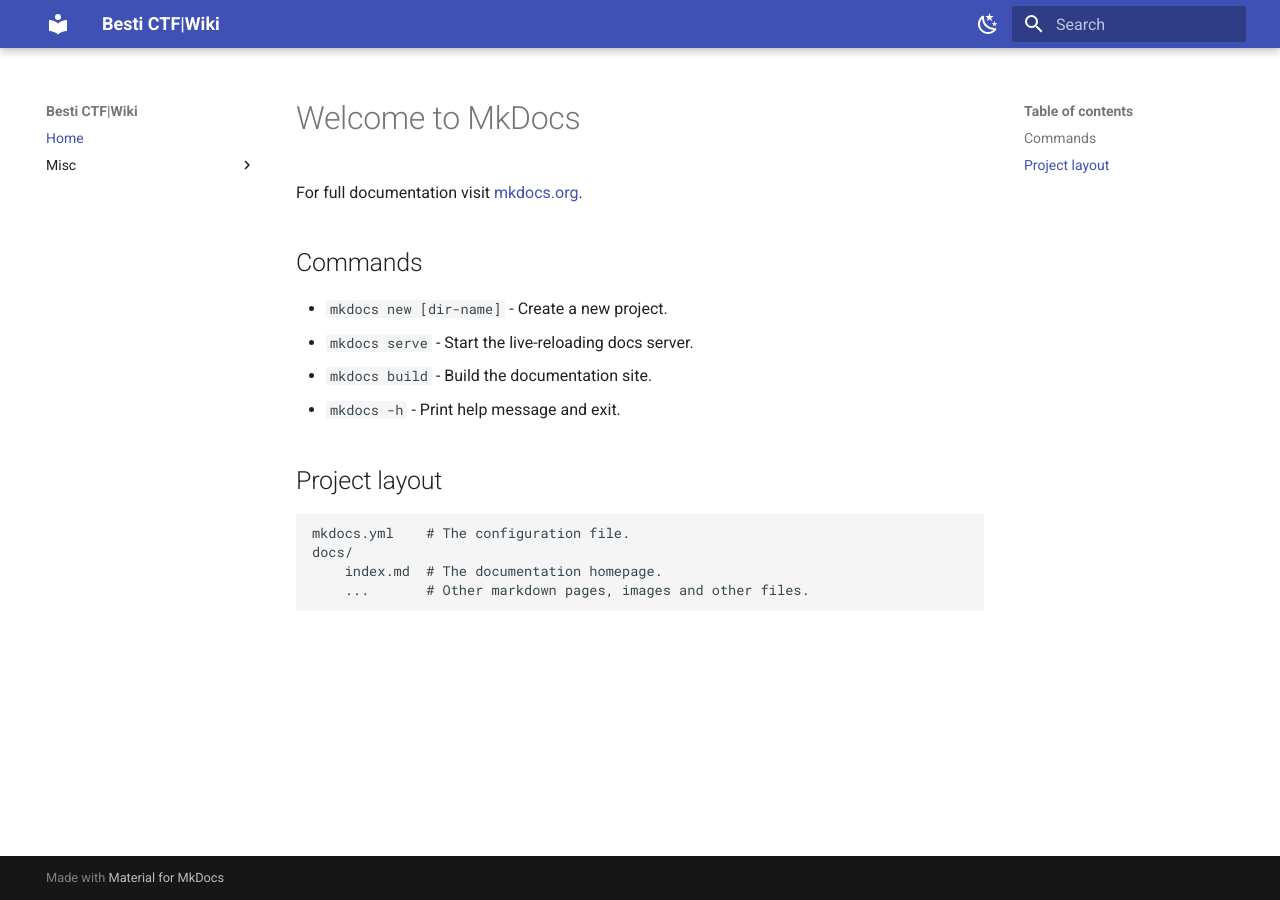
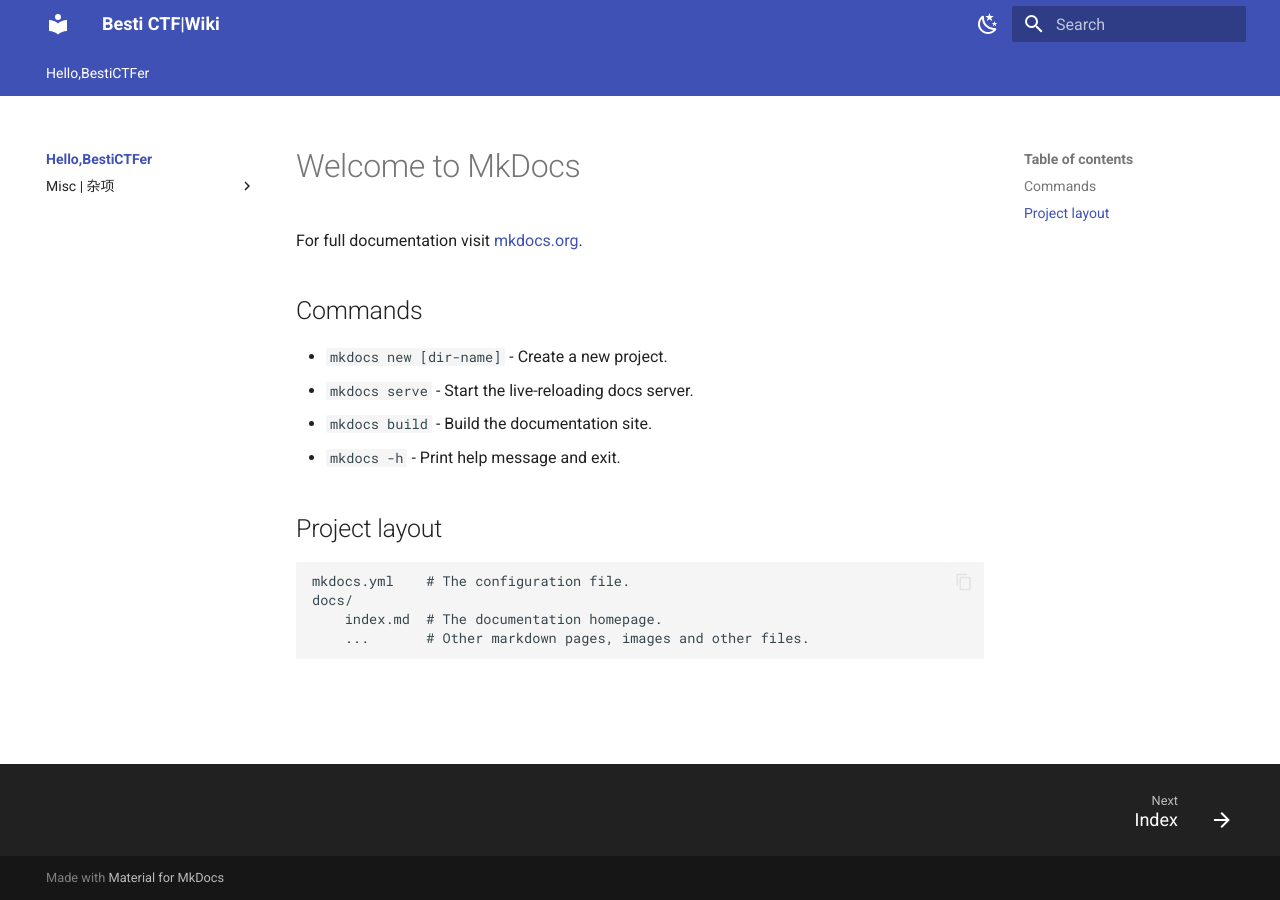
Before and after one commit to CHTXRT/BestiCTF-Wiki, an MkDocs documentation site: the page built from docs/index.md, in a window 1280 px wide. Built offline with MkDocs 1.6.1 and Material for MkDocs 9.7.7, drawn with Linux system fonts in a browser that asks for light colours.

Commit message:
内容填充

```diff
--- a/mkdocs.yml
+++ b/mkdocs.yml
@@ -2,6 +2,30 @@ site_name: Besti CTF|Wiki
 site_author: CHTXRT
 theme:
   name: material
+  features:
+  # - announce.dismiss        # 通知关闭
+  - content.action.edit       # 编辑操作
+  - content.action.view       # 查看操作
+  - content.code.annotate     # 代码注释
+  - content.code.copy         # 复制代码
+  - content.tabs.link         # 标签链接
+  - content.tooltips          # 工具提示
+  # - header.autohide         # 自动隐藏头部
+  # - navigation.expand       # 展开导航
+  - navigation.indexes        # 导航索引
+  - navigation.instant      # 即时导航
+  # - navigation.prune        # 导航修剪
+  # - navigation.sections     # 导航节
+  - navigation.tabs         # 导航标签
+  # - navigation.tabs.sticky  # 固定导航标签
+  - navigation.top            # 导航顶部
+  - navigation.footer         # 导航底部
+  - navigation.tracking       # 导航跟踪
+  - search.highlight          # 搜索高亮
+  - search.share              # 搜索分享
+  - search.suggest            # 搜索建议
+  - toc.follow                # 目录跟随
+  # - toc.integrate           # 目录整合
   palette:
     #primary: blue grey
 
@@ -18,6 +42,8 @@ theme:
         name: Switch to light mode
 
 nav:
-- Home: index.md
-- Misc:
-  - "Misc/CTF": Misc/index.md
+  - Hello,BestiCTFer:
+    - index.md
+    - Misc | 杂项:
+      - Misc/index.md
+      - 定级标准: Misc/level.md
```
Also changed, not shown: docs/Misc/level.md (added, +24 -0 lines).
